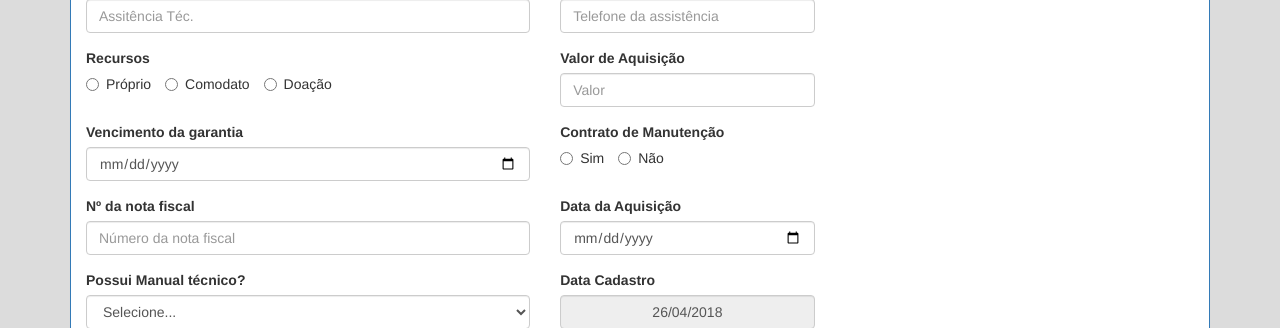
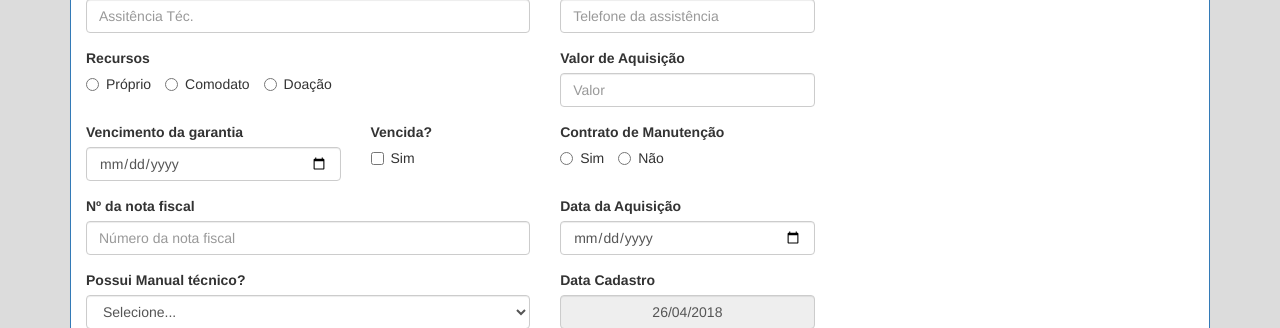
Before and after one commit to Elbes/sisequipamentos, a PHP site: page /view/equipamento/formEquipamento.php in a window 1280 px wide. Shown: the part 748-1076 px from the top of the page. Run offline with PHP 8.4, Linux system fonts and the light colour scheme; the visitor is signed in with stand-in values (Sample User, id 1); data comes from the database, SQL or seed files in the repository.

Commit message:
Validação do vencimento da garantia do equipamento.

```diff
--- a/view/equipamento/formEquipamento.php
+++ b/view/equipamento/formEquipamento.php
@@ -256,12 +256,34 @@
                         </div>
 
                         <div class="row">
-                        	<div class="col-md-5">
+                        	<div class="col-md-3">
                                    <div class="form-group">
                                     <label>Vencimento da garantia </label>
-                                    <input type="date" class="form-control" title="Informe da tada de vencimento da garantia"  name="vencimento_garantia">
+                                    <input type="date" class="form-control" title="Informe da data de vencimento da garantia"  name="vencimento_garantia">
                                   </div>
                              </div>
+                             <div class="col-md-2">
+                                   <div class="form-group">
+                                    <label>Vencida? </label><br>
+                                    <label class="checkbox-inline"><input type="checkbox" class="checkbox" id="garantia_vencida" value="" name="garantia_vencida">Sim</label>
+                                  </div>
+                             </div>
+
+                             <!-- Validação do vencimento da garantia-->
+
+                            <script type="text/javascript">
+                              $(document).ready(function($) {
+                                $("input[name='garantia_vencida']").click(function(){
+                                    if ($(this).is(':checked')) {
+                                        $("input[name='vencimento_garantia']").attr("disabled", true);
+                                    }
+                                    else if ($(this).not(':checked')) {
+                                      $("input[name='vencimento_garantia']").attr("disabled", false);
+                                      //$("input[name='garantia_vencida']").attr("disabled", false);
+                                    }
+                                });
+                              });
+                            </script>
 
                              <div class="col-md-5">
                               <div class="form-group">
```
Also changed, not shown: view/home.php (+7 -5 lines). Lines whose indentation alone changed are shown as unchanged.
